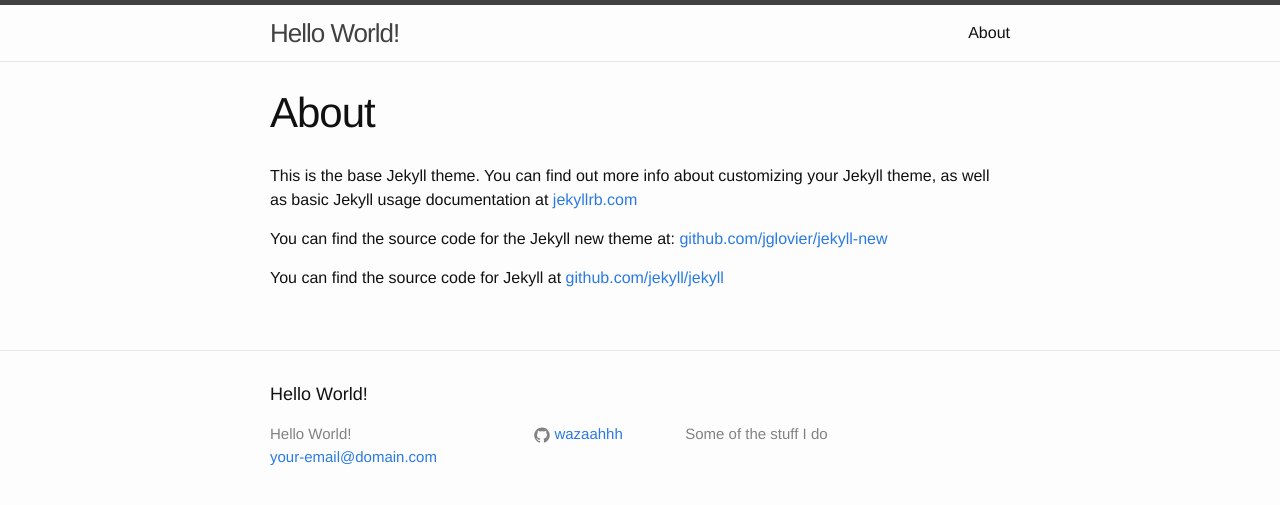
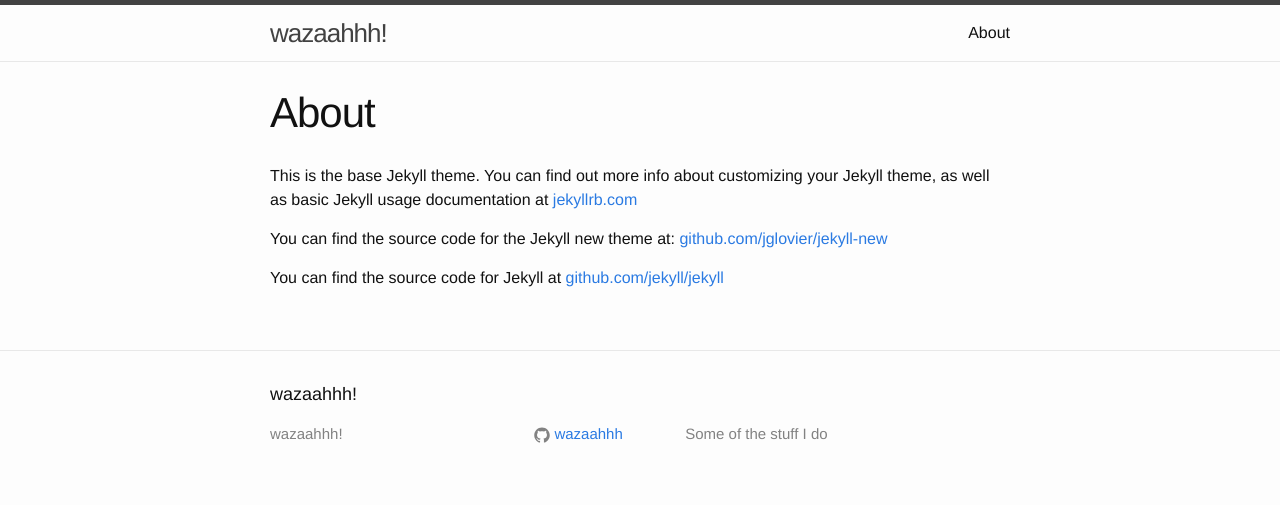
Before and after one commit to wazaahhh/wazaahhh.github.io, a Jekyll site: the page built from about.md, in a window 1280 px wide. Shown: the top 505 px of the page. Built offline with Jekyll 4.4.1, drawn with Linux system fonts in a browser that asks for light colours.

Commit message:
some changes

```diff
--- a/_config.yml
+++ b/_config.yml
@@ -1,6 +1,6 @@
 # Site settings
-title: Hello World!
-email: your-email@domain.com
+title: wazaahhh!
+#email: your-email@domain.com
 description: > # this means to ignore newlines until "baseurl:"
   Some of the stuff I do
 baseurl: "" # the subpath of your site, e.g. /blog/
```
